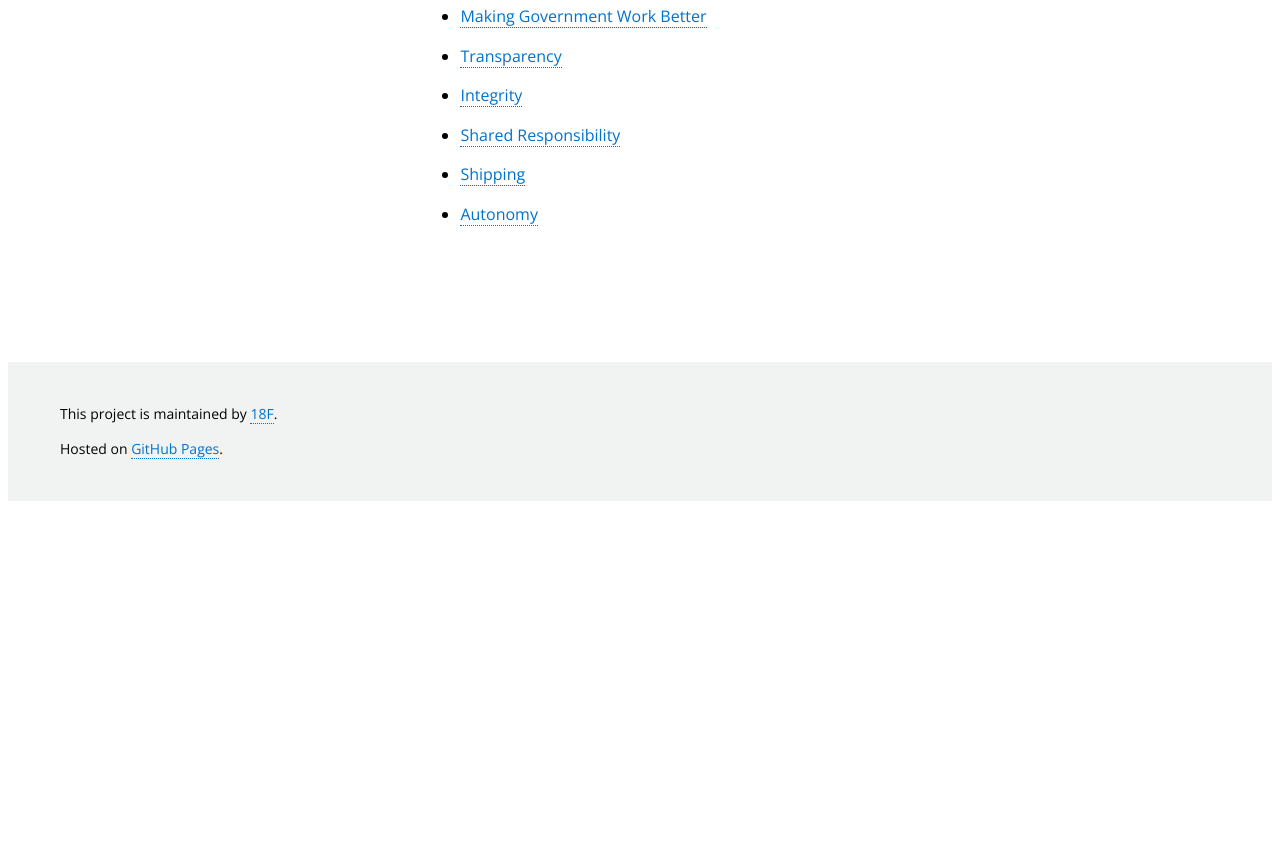
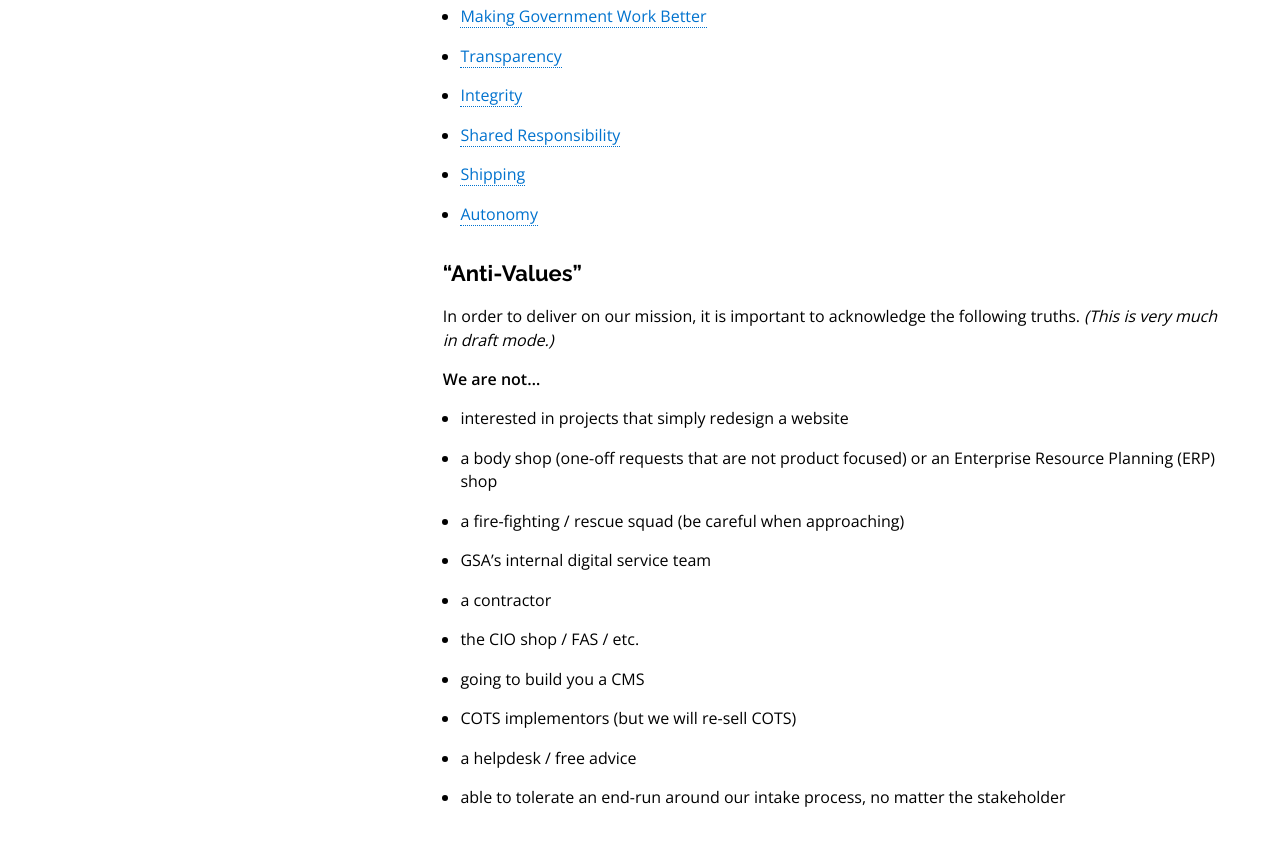
Before and after one commit to 18F/core-values, a Jekyll site: the page built from pages/vision-mission.md, in a window 1280 px wide and 900 px high, scrolled down 1445 px. Shown: the top 846 px of the window. Built offline with Jekyll 4.4.1, drawn with Linux system fonts in a browser that asks for light colours; nearby versions of some CDN libraries; Markdown is read by kramdown in place of the engine named in the settings; before the commit the page ends 1946 px from its top, so only the background shows below that.

Commit message:
Add "Anti-Values"

```diff
--- a/pages/vision-mission.md
+++ b/pages/vision-mission.md
@@ -53,3 +53,18 @@ We will accomplish our mission by:
 * [Shared Responsibility](core-values/shared-responsibility/)
 * [Shipping](core-values/shipping/)
 * [Autonomy](core-values/autonomy/)
+
+## “Anti-Values”
+In order to deliver on our mission, it is important to acknowledge the following truths. _(This is very much in draft mode.)_
+
+**We are not...**
+* interested in projects that simply redesign a website
+* a body shop (one-off requests that are not product focused) or an Enterprise Resource Planning (ERP) shop
+* a fire-fighting / rescue squad (be careful when approaching)
+* GSA’s internal digital service team
+* a contractor
+* the CIO shop / FAS / etc.
+* going to build you a CMS
+* COTS implementors (but we will re-sell COTS)
+* a helpdesk / free advice
+* able to tolerate an end-run around our intake process, no matter the stakeholder
```
